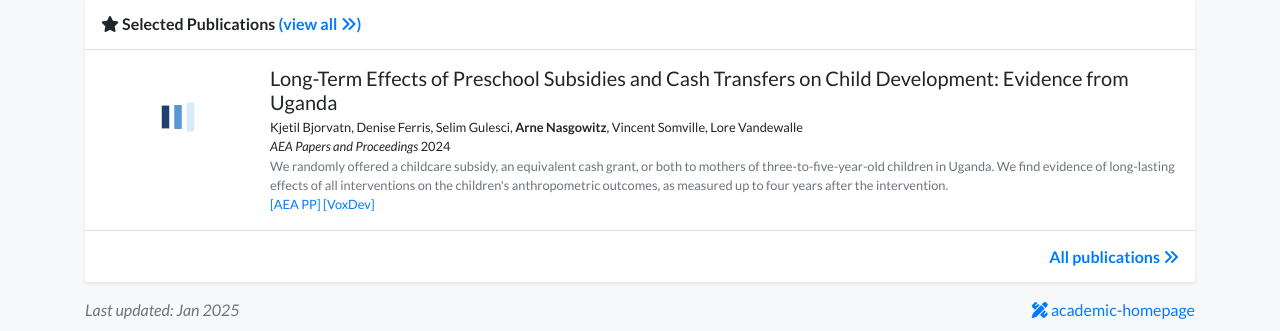
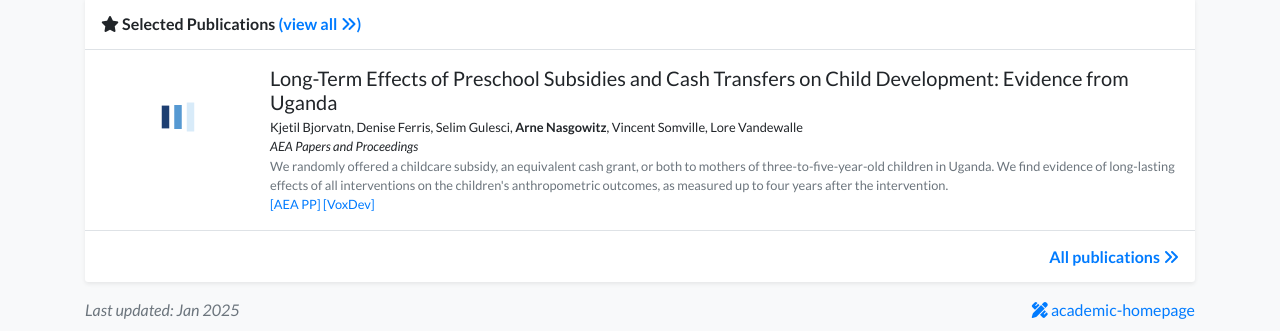
Before and after one commit to arne-nasgowitz/arne-nasgowitz.github.io, a Jekyll site: the page built from index.html, in a window 1280 px wide and 1309 px high. Shown: the part 971-1302 px from the top of the window. Built offline with Jekyll 4.4.1, drawn with Linux system fonts in a browser that asks for light colours; nearby versions of some CDN libraries; a style sheet for code colours, icons or effects is not loaded.

Commit message:
Update publication_item.html
remove date

```diff
--- a/_includes/widgets/publication_item.html
+++ b/_includes/widgets/publication_item.html
@@ -11,7 +11,7 @@
         <div class="col-md-9 col-xl-10 p-3 pl-md-0">
             <h5 class="mt-0 mb-1 font-weight-normal">{{ item.title }}</h5>
             <p class="mt-0 mb-0 small">{% include widgets/author_list.html authors=item.authors %}</p>
-            <p class="mt-0 mb-0 small">{{item.pub_pre}}<i>{{ item.pub }}</i>{{ item.pub_post }} {{ item.pub_date }} {{ item.pub_last }}</p>
+            <p class="mt-0 mb-0 small">{{item.pub_pre}}<i>{{ item.pub }}</i>{{ item.pub_post }} {{ item.pub_last }}</p>
             <p class="mt-0 mb-0 small text-muted">{{ item.abstract }}</p>
 
             <p class="small pb-0 mb-0 lh-125 text-muted abstract-links">
@@ -35,7 +35,7 @@
             <div>
                 <h5 class="mt-0 mb-1 font-weight-normal">{{ item.title }}</h5>
                 <p class="mt-0 mb-0 small">{% include widgets/author_list.html authors=item.authors %}</p>
-                <p class="mt-0 mb-0 small">{{item.pub_pre}}<i>{{ item.pub }}</i>{{ item.pub_post }} {{ item.pub_date }} {{ item.pub_last }}</p>
+                <p class="mt-0 mb-0 small">{{item.pub_pre}}<i>{{ item.pub }}</i>{{ item.pub_post }} {{ item.pub_last }}</p>
                 <p class="mt-0 mb-0 small text-muted">{{ item.abstract }}</p>
 
                 <p class="small pb-0 mb-0 lh-125 text-muted abstract-links">
```
